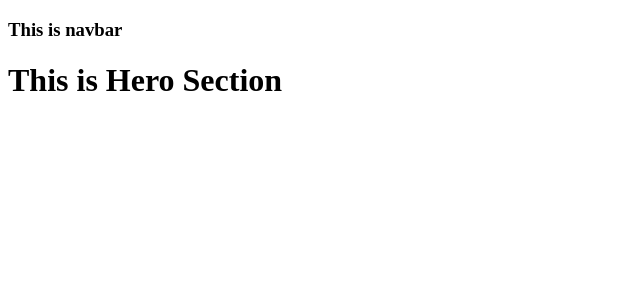
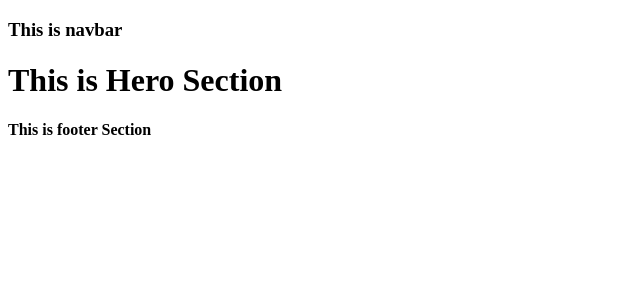
Before and after one commit to minishalincy/REACTJSPREPCOURSE, a React (Vite) app in the folder frontend/: page / in a window 1280 px wide. Shown: the top 300 px of the page, without its empty margins (0-640 px from the left). Built offline with nearby package versions, Linux system fonts and the light colour scheme.

Commit message:
practice

```diff
--- a/frontend/src/App.jsx
+++ b/frontend/src/App.jsx
@@ -1,13 +1,14 @@
 import React from "react";
 import Navbar from "./components/Navbar";
 import Hero from "./components/Hero";
+import Footer from "./components/Footer";
 
 const App = function () { //funtional expression
   return(
   <>
         <Navbar/>
         <Hero/>
-
+        <Footer/>
   </>
   )
 };
--- /dev/null
+++ b/frontend/src/components/Footer.jsx
@@ -0,0 +1,11 @@
+import React from "react";
+
+const Footer = function(){
+    return(
+        <>
+        <h4>This is footer Section</h4>
+        </>
+    )
+}
+
+export default Footer
```
